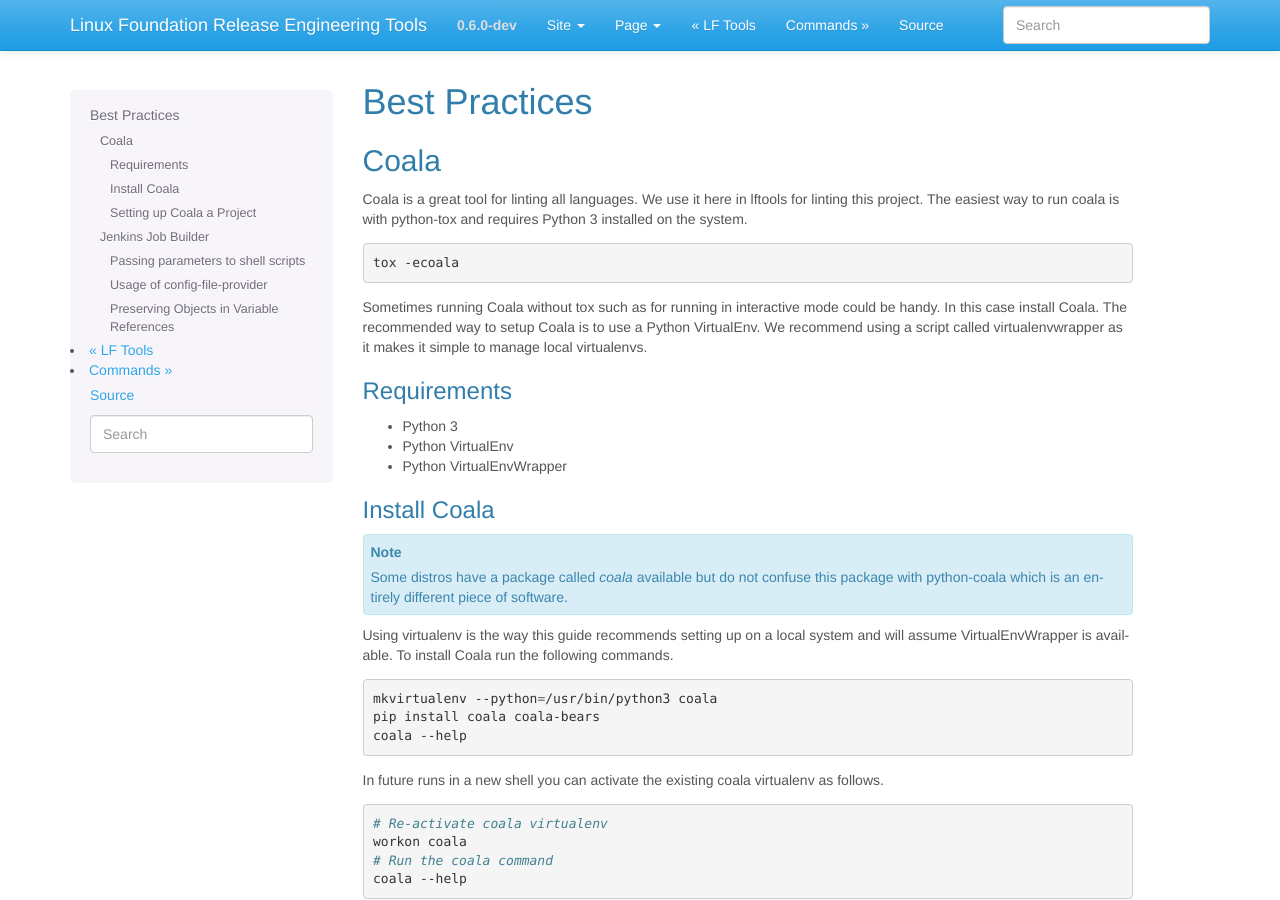
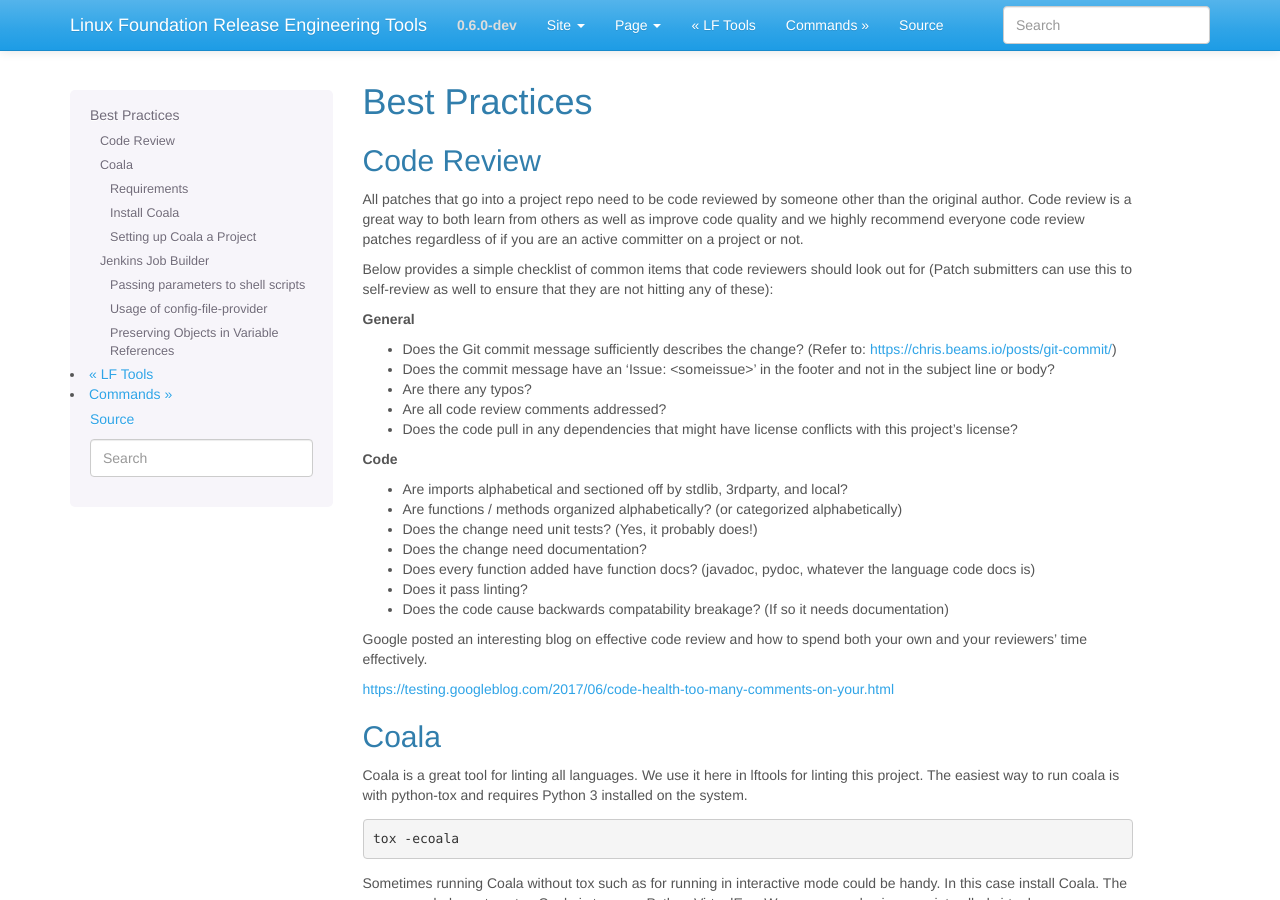
Before and after one commit to lfit/releng-lftools, a Sphinx documentation site: the page built from docs/best-practices.rst, in a window 1280 px wide and 900 px high. Built offline with Sphinx 7.4.7, drawn with Linux system fonts in a browser that asks for light colours.

Commit message:
Add Code Review checklist
Change-Id: I590e1da39c7097aa31ff566d744c67f57c28112b
Signed-off-by: Thanh Ha <thanh.ha@linuxfoundation.org>

```diff
--- a/docs/best-practices.rst
+++ b/docs/best-practices.rst
@@ -1,6 +1,52 @@
 ##############
 Best Practices
 ##############
+
+Code Review
+===========
+
+.. Code Review is incredibly important so list it first.
+
+All patches that go into a project repo need to be code reviewed by someone
+other than the original author. Code review is a great way to both learn from
+others as well as improve code quality and we highly recommend everyone code
+review patches regardless of if you are an active committer on a project or not.
+
+Below provides a simple checklist of common items that code reviewers should
+look out for (Patch submitters can use this to self-review as well to ensure
+that they are not hitting any of these):
+
+**General**
+
+- Does the Git commit message sufficiently describes the change?
+  (Refer to: https://chris.beams.io/posts/git-commit/)
+- Does the commit message have an 'Issue: <someissue>' in the footer and not
+  in the subject line or body?
+- Are there any typos?
+- Are all code review comments addressed?
+- Does the code pull in any dependencies that might have license conflicts
+  with this project's license?
+
+**Code**
+
+- Are imports alphabetical and sectioned off by stdlib, 3rdparty, and local?
+- Are functions / methods organized alphabetically?
+  (or categorized alphabetically)
+- Does the change need unit tests?
+  (Yes, it probably does!)
+- Does the change need documentation?
+- Does every function added have function docs?
+  (javadoc, pydoc, whatever the language code docs is)
+- Does it pass linting?
+- Does the code cause backwards compatability breakage?
+  (If so it needs documentation)
+
+Google posted an interesting blog on effective code review and how to spend both
+your own and your reviewers' time effectively.
+
+.. noqa
+https://testing.googleblog.com/2017/06/code-health-too-many-comments-on-your.html
+
 
 Coala
 =====
```
